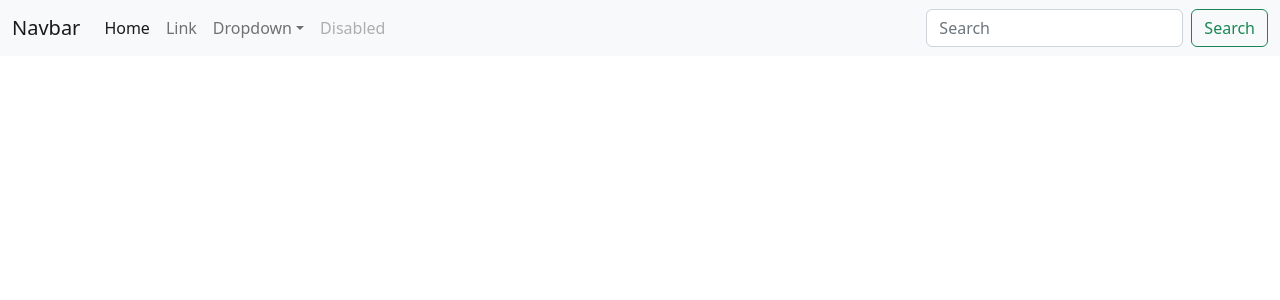
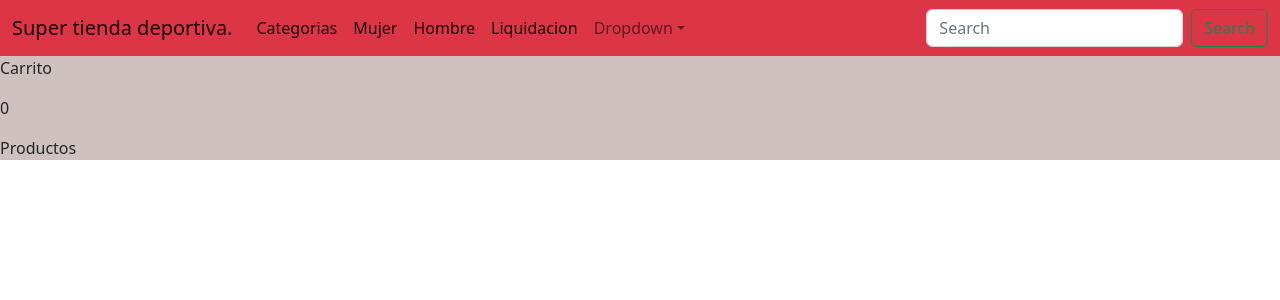
Before and after one commit to lautarog91/REACT, a React (Create React App) app: page / in a window 1280 px wide. Shown: the top 300 px of the page. Built offline with nearby package versions, Linux system fonts and the light colour scheme.

Commit message:
PreEntrega1Galicchio

```diff
--- a/src/components/App.css
+++ b/src/components/App.css
@@ -0,0 +1 @@
+.App{background-color: rgb(208, 193, 193);}
--- a/src/components/App.jsx
+++ b/src/components/App.jsx
@@ -3,11 +3,12 @@ import './App.css';
 import "bootstrap/dist/css/bootstrap.css"
 import "bootstrap/dist/js/bootstrap.bundle.min.js"
 import NavBar from './Navbar/navBar'
-
+import { ItemListContainer } from './ItemListContainer/ItemListContainer';
 function App() {
   return (
     <div className='App'>
     <NavBar/>
+    <ItemListContainer greeting = {"Productos"}/>
     </div>
   );
 }
--- /dev/null
+++ b/src/components/CartWidget/Cartwidget.jsx
@@ -0,0 +1,10 @@
+import React from 'react';
+
+export const Cartwidget = ({cantCarrito}) => {
+    return (
+        <div>
+            <p>Carrito</p>
+            <p> {cantCarrito} </p>
+        </div>
+    );
+}
--- /dev/null
+++ b/src/components/ItemListContainer/ItemListContainer.jsx
@@ -0,0 +1,9 @@
+import React from 'react';
+
+export const ItemListContainer = ({greeting}) => {
+    return (
+        <div>
+            <p> {greeting} </p>
+        </div>
+    );
+}
--- a/src/components/Navbar/navBar.js
+++ b/src/components/Navbar/navBar.jsx
@@ -1,21 +1,34 @@
 import React from 'react'
+import { Cartwidget } from '../CartWidget/Cartwidget'
 
 export const NavBar = () => {
   return (
-    <nav className="navbar navbar-expand-lg navbar-light bg-light">
+  <div>
+    <nav className="navbar navbar-expand-lg navbar-light bg-danger ">
   <div className="container-fluid">
-    <a className="navbar-brand" href="#">Navbar</a>
+    <a className="navbar-brand" href="#">Super tienda deportiva.</a>
     <button className="navbar-toggler" type="button" data-bs-toggle="collapse" data-bs-target="#navbarSupportedContent" aria-controls="navbarSupportedContent" aria-expanded="false" aria-label="Toggle navigation">
       <span className="navbar-toggler-icon"></span>
     </button>
     <div className="collapse navbar-collapse" id="navbarSupportedContent">
       <ul className="navbar-nav me-auto mb-2 mb-lg-0">
         <li className="nav-item">
-          <a className="nav-link active" aria-current="page" href="#">Home</a>
+          <a className="nav-link active" aria-current="page" href="#">Categorias</a>
         </li>
+
         <li className="nav-item">
-          <a className="nav-link" href="#">Link</a>
+          <a className="nav-link active" aria-current="page" href="#">Mujer</a>
         </li>
+
+        <li className="nav-item">
+          <a className="nav-link active" aria-current="page" href="#">Hombre</a>
+        </li>
+
+        <li className="nav-item">
+          <a className="nav-link active" aria-current="page" href="#">Liquidacion</a>
+        </li>
+
+
         <li className="nav-item dropdown">
           <a className="nav-link dropdown-toggle" href="#" id="navbarDropdown" role="button" data-bs-toggle="dropdown" aria-expanded="false">
             Dropdown
@@ -27,9 +40,7 @@ export const NavBar = () => {
             <li><a className="dropdown-item" href="#">Something else here</a></li>
           </ul>
         </li>
-        <li className="nav-item">
-          <a className="nav-link disabled" href="#" tabindex="-1" aria-disabled="true">Disabled</a>
-        </li>
+
       </ul>
       <form className="d-flex">
         <input className="form-control me-2" type="search" placeholder="Search" aria-label="Search"/>
@@ -38,6 +49,9 @@ export const NavBar = () => {
     </div>
   </div>
 </nav>
+
+< Cartwidget cantCarrito = {0} />
+</div>
   )
 }
 
```
